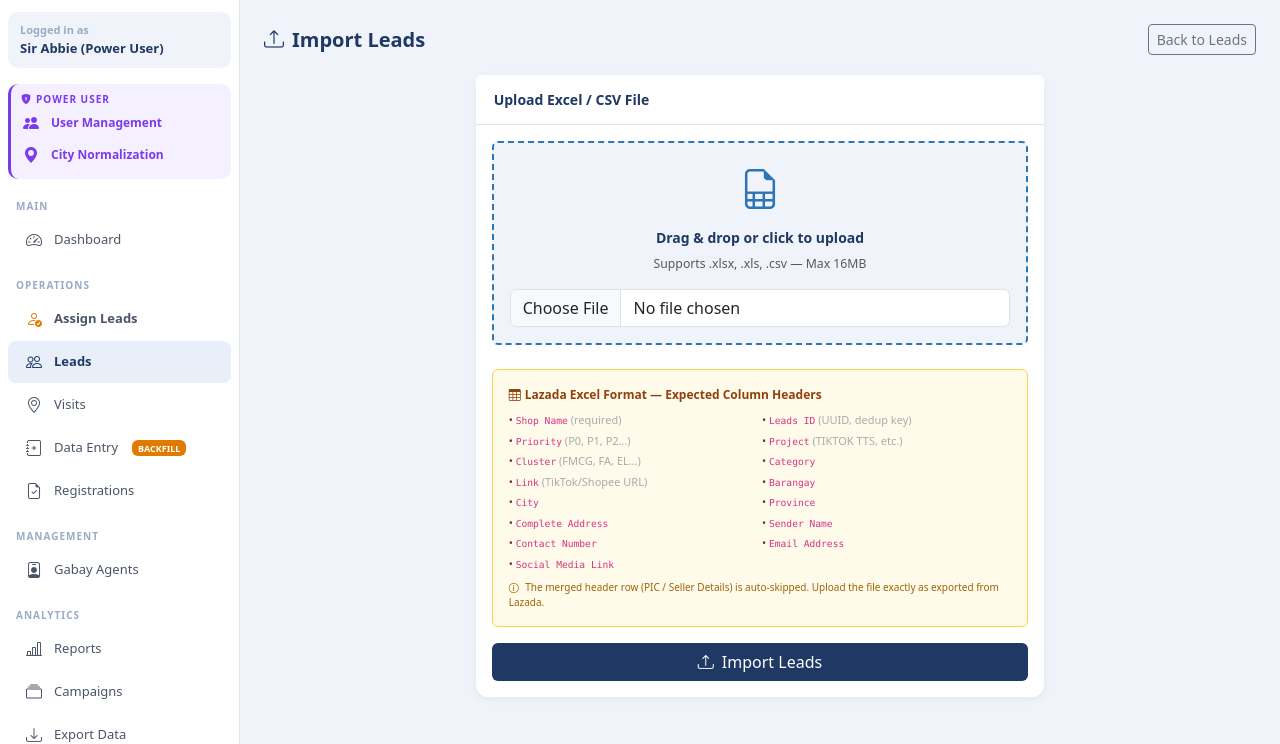
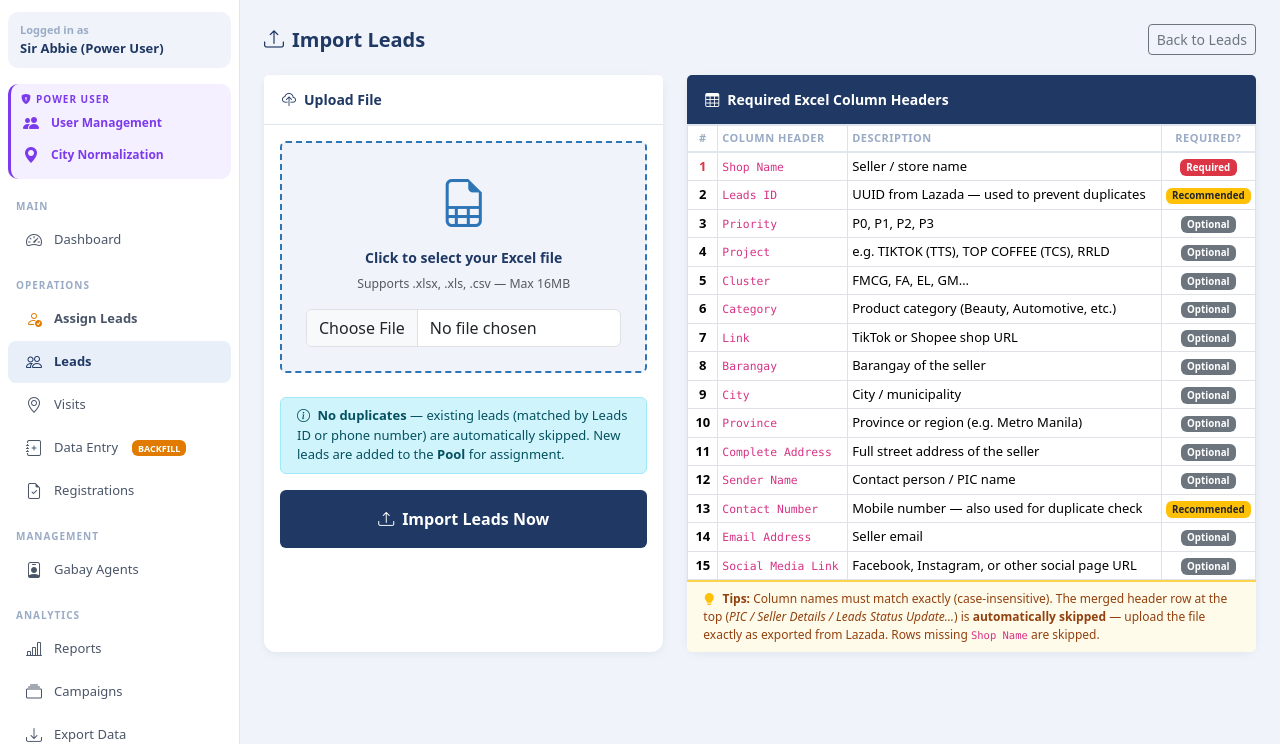
Before and after one commit to AbbieALtria/lsams, a Flask app: page /leads/import in a window 1280 px wide. Shown: the part 56-800 px from the top of the page. Run offline with Flask 3, Linux system fonts and the light colour scheme; a user stored in the database is signed in; data comes from the database, SQL or seed files in the repository; data that the repository does not hold is empty.

Commit message:
Improve import page: clear field guide table with required/optional badges
Co-Authored-By: Claude Sonnet 4.6 <noreply@anthropic.com>

```diff
--- a/templates/leads/import.html
+++ b/templates/leads/import.html
@@ -6,54 +6,154 @@
   <a href="{{ url_for('leads') }}" class="btn btn-sm btn-outline-secondary">Back to Leads</a>
 </div>
 
-<div class="row justify-content-center">
-  <div class="col-md-7">
-    <div class="card">
-      <div class="card-header">Upload Excel / CSV File</div>
+<div class="row g-4">
+
+  <!-- Upload Form -->
+  <div class="col-md-5">
+    <div class="card h-100">
+      <div class="card-header fw-bold"><i class="bi bi-cloud-upload me-2"></i>Upload File</div>
       <div class="card-body">
         <form method="POST" enctype="multipart/form-data">
-          <div class="mb-4 p-3 rounded" style="background:#F0F4FA;border:2px dashed #2E75B6">
-            <div class="text-center mb-3">
-              <i class="bi bi-file-earmark-spreadsheet" style="font-size:40px;color:#2E75B6"></i>
-              <p class="mt-2 mb-1 fw-bold" style="color:#1F3864">Drag & drop or click to upload</p>
-              <small class="text-muted">Supports .xlsx, .xls, .csv — Max 16MB</small>
-            </div>
-            <input type="file" name="file" class="form-control" accept=".xlsx,.xls,.csv" required>
+          <div class="mb-4 p-4 rounded text-center" style="background:#F0F4FA;border:2px dashed #2E75B6">
+            <i class="bi bi-file-earmark-spreadsheet" style="font-size:48px;color:#2E75B6"></i>
+            <p class="mt-2 mb-1 fw-bold" style="color:#1F3864">Click to select your Excel file</p>
+            <small class="text-muted">Supports .xlsx, .xls, .csv — Max 16MB</small>
+            <input type="file" name="file" class="form-control mt-3" accept=".xlsx,.xls,.csv" required>
           </div>
 
-          <div class="mb-3 p-3 rounded" style="background:#fffbeb;border:1px solid #fcd34d">
-            <div class="fw-bold mb-2" style="font-size:12px;color:#92400e">
-              <i class="bi bi-table me-1"></i>Lazada Excel Format — Expected Column Headers
-            </div>
-            <div class="row g-1" style="font-size:11px;color:#78350f">
-              <div class="col-6">• <code>Shop Name</code> <span style="color:#aaa">(required)</span></div>
-              <div class="col-6">• <code>Leads ID</code> <span style="color:#aaa">(UUID, dedup key)</span></div>
-              <div class="col-6">• <code>Priority</code> <span style="color:#aaa">(P0, P1, P2…)</span></div>
-              <div class="col-6">• <code>Project</code> <span style="color:#aaa">(TIKTOK TTS, etc.)</span></div>
-              <div class="col-6">• <code>Cluster</code> <span style="color:#aaa">(FMCG, FA, EL…)</span></div>
-              <div class="col-6">• <code>Category</code></div>
-              <div class="col-6">• <code>Link</code> <span style="color:#aaa">(TikTok/Shopee URL)</span></div>
-              <div class="col-6">• <code>Barangay</code></div>
-              <div class="col-6">• <code>City</code></div>
-              <div class="col-6">• <code>Province</code></div>
-              <div class="col-6">• <code>Complete Address</code></div>
-              <div class="col-6">• <code>Sender Name</code></div>
-              <div class="col-6">• <code>Contact Number</code></div>
-              <div class="col-6">• <code>Email Address</code></div>
-              <div class="col-6">• <code>Social Media Link</code></div>
-            </div>
-            <div class="mt-2" style="font-size:10px;color:#a16207">
-              <i class="bi bi-info-circle me-1"></i>
-              The merged header row (PIC / Seller Details) is auto-skipped. Upload the file exactly as exported from Lazada.
-            </div>
+          <div class="alert alert-info py-2 px-3" style="font-size:13px">
+            <i class="bi bi-info-circle me-1"></i>
+            <strong>No duplicates</strong> — existing leads (matched by Leads ID or phone number) are automatically skipped.
+            New leads are added to the <strong>Pool</strong> for assignment.
           </div>
 
-          <button type="submit" class="btn w-100" style="background:#1F3864;color:white">
-            <i class="bi bi-upload me-2"></i>Import Leads
+          <button type="submit" class="btn w-100 fw-bold py-3" style="background:#1F3864;color:white;font-size:16px">
+            <i class="bi bi-upload me-2"></i>Import Leads Now
           </button>
         </form>
       </div>
     </div>
   </div>
+
+  <!-- Field Guide -->
+  <div class="col-md-7">
+    <div class="card">
+      <div class="card-header fw-bold" style="background:#1F3864;color:white">
+        <i class="bi bi-table me-2"></i>Required Excel Column Headers
+      </div>
+      <div class="card-body p-0">
+        <table class="table table-sm table-bordered mb-0" style="font-size:13px">
+          <thead style="background:#f0f4fa">
+            <tr>
+              <th style="width:30px;text-align:center">#</th>
+              <th>Column Header</th>
+              <th>Description</th>
+              <th style="width:90px;text-align:center">Required?</th>
+            </tr>
+          </thead>
+          <tbody>
+            <tr style="background:#fff8f0">
+              <td class="text-center fw-bold text-danger">1</td>
+              <td><code>Shop Name</code></td>
+              <td>Seller / store name</td>
+              <td class="text-center"><span class="badge bg-danger">Required</span></td>
+            </tr>
+            <tr>
+              <td class="text-center fw-bold">2</td>
+              <td><code>Leads ID</code></td>
+              <td>UUID from Lazada — used to prevent duplicates</td>
+              <td class="text-center"><span class="badge bg-warning text-dark">Recommended</span></td>
+            </tr>
+            <tr style="background:#f8fafc">
+              <td class="text-center fw-bold">3</td>
+              <td><code>Priority</code></td>
+              <td>P0, P1, P2, P3</td>
+              <td class="text-center"><span class="badge bg-secondary">Optional</span></td>
+            </tr>
+            <tr>
+              <td class="text-center fw-bold">4</td>
+              <td><code>Project</code></td>
+              <td>e.g. TIKTOK (TTS), TOP COFFEE (TCS), RRLD</td>
+              <td class="text-center"><span class="badge bg-secondary">Optional</span></td>
+            </tr>
+            <tr style="background:#f8fafc">
+              <td class="text-center fw-bold">5</td>
+              <td><code>Cluster</code></td>
+              <td>FMCG, FA, EL, GM…</td>
+              <td class="text-center"><span class="badge bg-secondary">Optional</span></td>
+            </tr>
+            <tr>
+              <td class="text-center fw-bold">6</td>
+              <td><code>Category</code></td>
+              <td>Product category (Beauty, Automotive, etc.)</td>
+              <td class="text-center"><span class="badge bg-secondary">Optional</span></td>
+            </tr>
+            <tr style="background:#f8fafc">
+              <td class="text-center fw-bold">7</td>
+              <td><code>Link</code></td>
+              <td>TikTok or Shopee shop URL</td>
+              <td class="text-center"><span class="badge bg-secondary">Optional</span></td>
+            </tr>
+            <tr>
+              <td class="text-center fw-bold">8</td>
+              <td><code>Barangay</code></td>
+              <td>Barangay of the seller</td>
+              <td class="text-center"><span class="badge bg-secondary">Optional</span></td>
+            </tr>
+            <tr style="background:#f8fafc">
+              <td class="text-center fw-bold">9</td>
+              <td><code>City</code></td>
+              <td>City / municipality</td>
+              <td class="text-center"><span class="badge bg-secondary">Optional</span></td>
+            </tr>
+            <tr>
+              <td class="text-center fw-bold">10</td>
+              <td><code>Province</code></td>
+              <td>Province or region (e.g. Metro Manila)</td>
+              <td class="text-center"><span class="badge bg-secondary">Optional</span></td>
+            </tr>
+            <tr style="background:#f8fafc">
+              <td class="text-center fw-bold">11</td>
+              <td><code>Complete Address</code></td>
+              <td>Full street address of the seller</td>
+              <td class="text-center"><span class="badge bg-secondary">Optional</span></td>
+            </tr>
+            <tr>
+              <td class="text-center fw-bold">12</td>
+              <td><code>Sender Name</code></td>
+              <td>Contact person / PIC name</td>
+              <td class="text-center"><span class="badge bg-secondary">Optional</span></td>
+            </tr>
+            <tr style="background:#f8fafc">
+              <td class="text-center fw-bold">13</td>
+              <td><code>Contact Number</code></td>
+              <td>Mobile number — also used for duplicate check</td>
+              <td class="text-center"><span class="badge bg-warning text-dark">Recommended</span></td>
+            </tr>
+            <tr>
+              <td class="text-center fw-bold">14</td>
+              <td><code>Email Address</code></td>
+              <td>Seller email</td>
+              <td class="text-center"><span class="badge bg-secondary">Optional</span></td>
+            </tr>
+            <tr style="background:#f8fafc">
+              <td class="text-center fw-bold">15</td>
+              <td><code>Social Media Link</code></td>
+              <td>Facebook, Instagram, or other social page URL</td>
+              <td class="text-center"><span class="badge bg-secondary">Optional</span></td>
+            </tr>
+          </tbody>
+        </table>
+      </div>
+      <div class="card-footer" style="background:#fffbeb;border-top:2px solid #fcd34d;font-size:12px;color:#92400e">
+        <i class="bi bi-lightbulb-fill me-1 text-warning"></i>
+        <strong>Tips:</strong>
+        Column names must match exactly (case-insensitive). The merged header row at the top
+        (<em>PIC / Seller Details / Leads Status Update…</em>) is <strong>automatically skipped</strong> —
+        upload the file exactly as exported from Lazada. Rows missing <code>Shop Name</code> are skipped.
+      </div>
+    </div>
+  </div>
+
 </div>
 {% endblock %}
```
